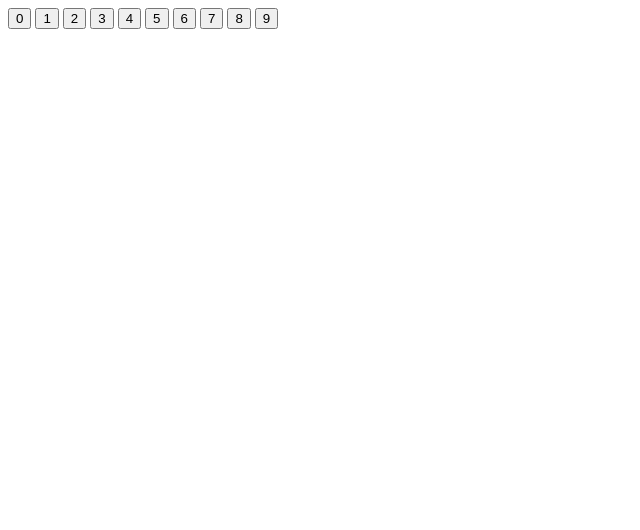
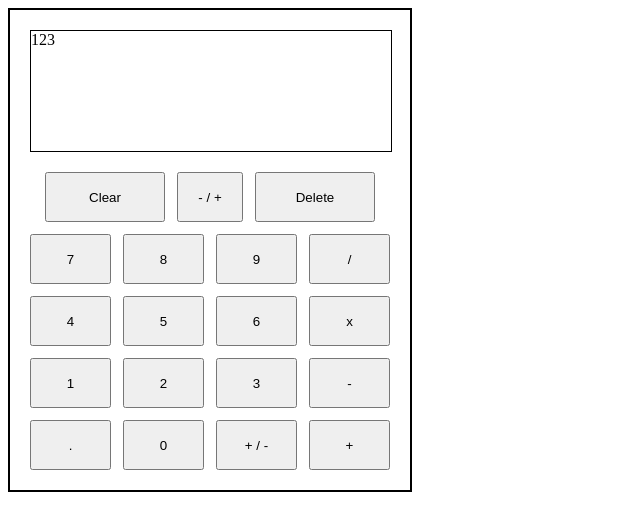
Before and after one commit to ncbock/TOP, a plain HTML site: page JavaScript_Basics/Calculator/index.html in a window 1280 px wide. Shown: the whole page, without its empty margins (0-640 px from the left). Drawn offline with Linux system fonts and the light colour scheme.

Commit message:
setup calculator buttons and display layout

```diff
--- a/JavaScript_Basics/Calculator/index.html
+++ b/JavaScript_Basics/Calculator/index.html
@@ -2,20 +2,35 @@
 <html>
     <head>
         <title>Calculator</title>
+        <link rel = "stylesheet" href ="style.css">
     </head>
     <body>
-        <div id ="container">
-            <div id = numbers>
-                <button>0</button>
-                <button>1</button>
-                <button>2</button>
-                <button>3</button>
-                <button>4</button>
-                <button>5</button>
-                <button>6</button>
-                <button>7</button>
-                <button>8</button>
-                <button>9</button>
+        <div id="calc-body">
+            <div id = "display">123</div>
+            <div id = "numbers">
+                <button class = "selectors">7</button>
+                <button class = "selectors">8</button>
+                <button class = "selectors">9</button>
+                <button class = "selectors">4</button>
+                <button class = "selectors">5</button>
+                <button class = "selectors">6</button>
+                <button class = "selectors">1</button>
+                <button class = "selectors">2</button>
+                <button class = "selectors">3</button>
+                <button class = "selectors">.</button>
+                <button class = "selectors">0</button>
+                <button class = "selectors">+ / -</button>
+            </div>
+            <div id = "operators">
+                <button class = "selectors">/</button>
+                <button class = "selectors">x</button>
+                <button class = "selectors">-</button>
+                <button class = "selectors">+</button>
+            </div>
+            <div id = "functionality">
+                <button class = "selectors wide">Clear</button>
+                <button class = "selectors narrow">- / +</button>
+                <button class = "selectors wide">Delete</button>
             </div>
         </div>
 
--- a/JavaScript_Basics/Calculator/style.css
+++ b/JavaScript_Basics/Calculator/style.css
@@ -0,0 +1,57 @@
+#calc-body{
+    height: 480px;
+    width: 400px;
+    border-style: solid;
+    border-width: 2px;
+    position: relative;
+}
+
+#display{
+    height:120px;
+    width: 360px;
+    border-style: solid;
+    border-width: 1px;
+    position: absolute;
+    left: 20px;
+    top: 20px
+}
+
+#numbers{
+    display: grid;
+    grid-template-columns: repeat(3,81px);
+    gap:12px;
+    position: absolute;
+    bottom: 20px;
+    left: 20px;
+}
+
+#operators{
+    display: flex;
+    flex-direction: column;
+    position: absolute;
+    bottom: 20px;
+    right: 20px;
+    gap: 12px;
+    width: 81px;
+}
+
+#functionality{
+    display: flex;
+    flex-direction: row;
+    gap: 12px;
+    position: absolute;
+    bottom: 268px;
+    left: 35px;
+}
+
+.selectors{
+    height: 50px;
+}
+
+.wide{
+    width:120px;
+}
+
+.narrow{
+    width: 66px;
+}
```
